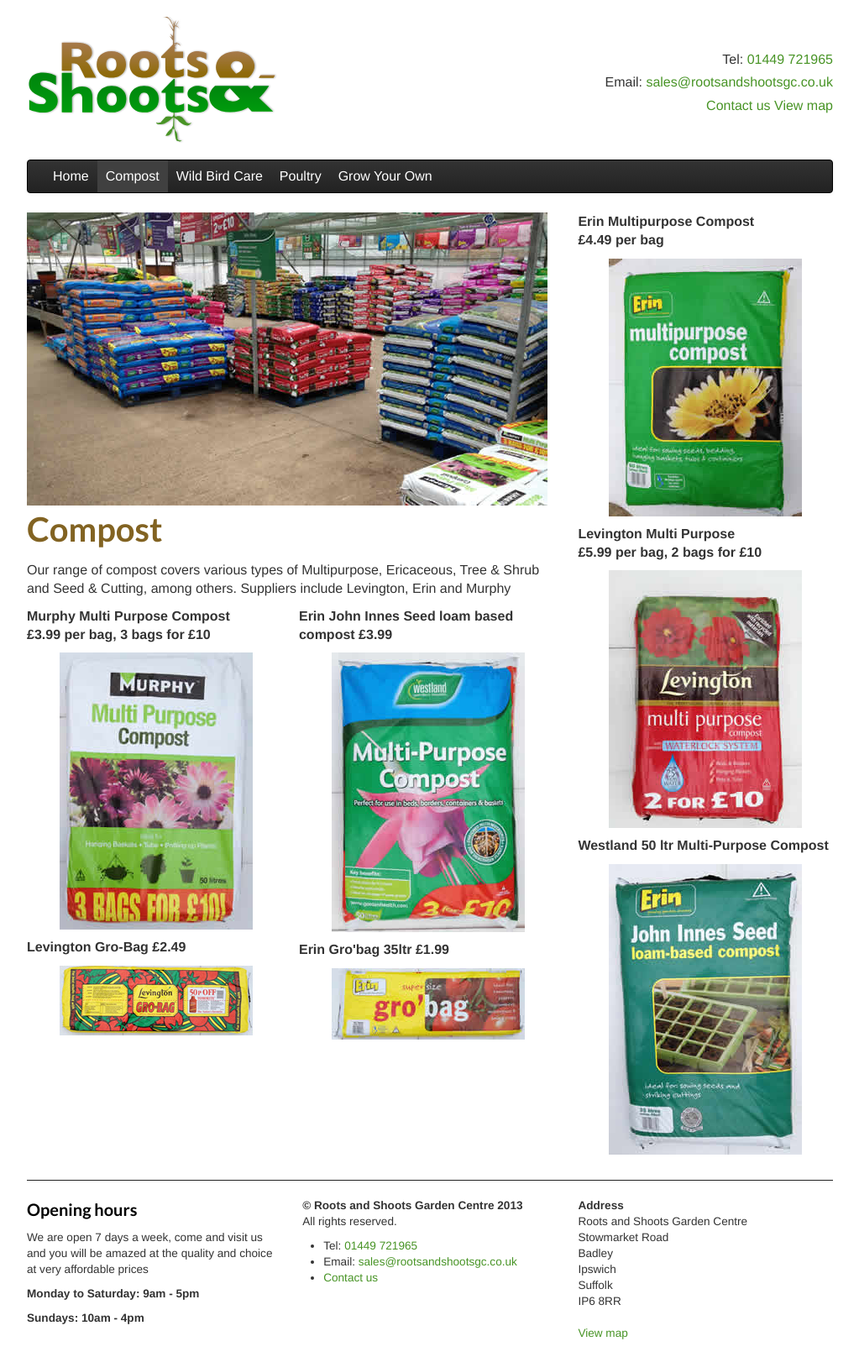
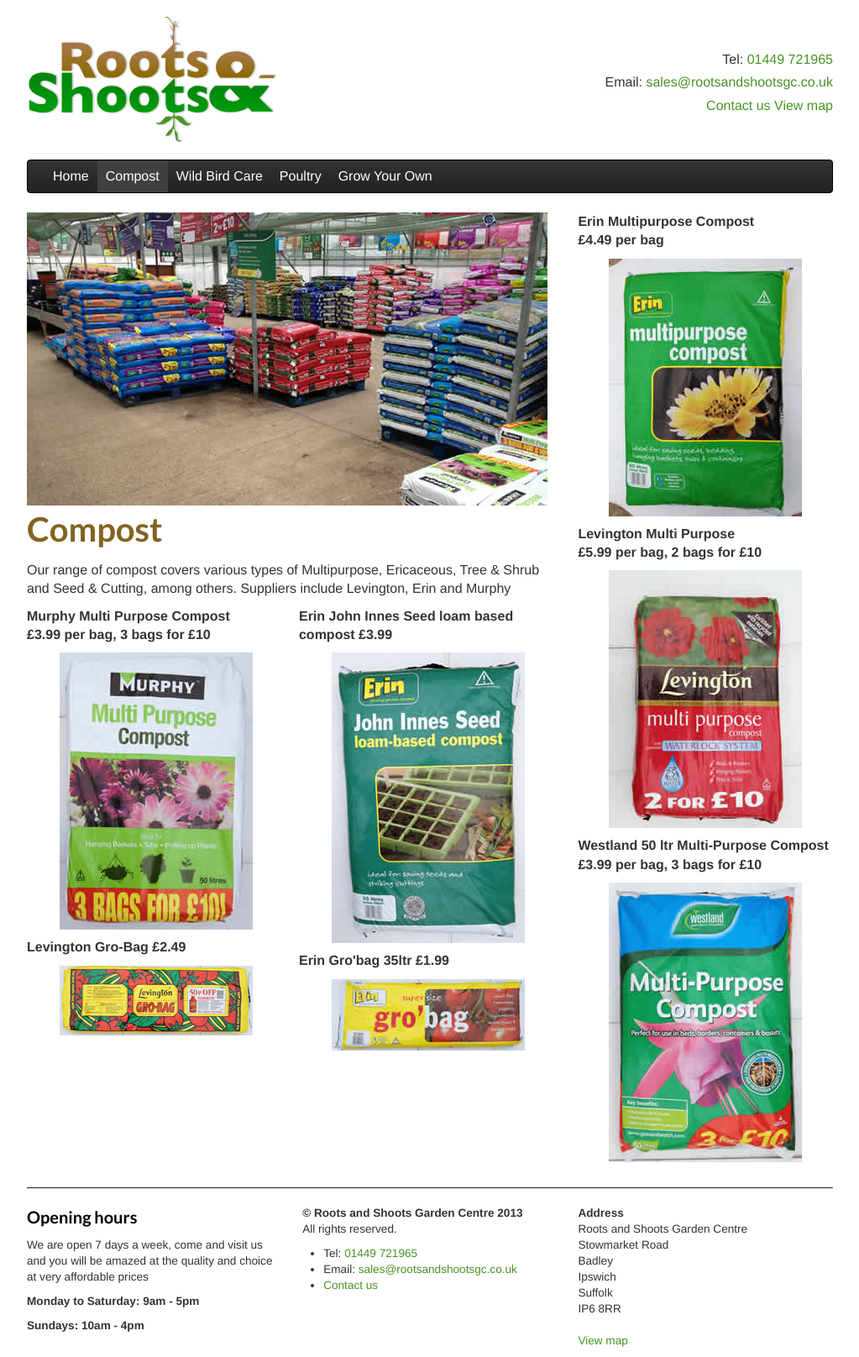
Before and after one commit to RootsShoots/site, a Jekyll site: the page built from compost.md, in a window 1280 px wide. Shown: the whole page at 84% size, without its empty margins (128-1151 px from the left). Built offline with Jekyll 4.4.1, drawn with Linux system fonts in a browser that asks for light colours; nearby versions of some CDN libraries.

Commit message:
Mixed up some compost

```diff
--- a/compost.md
+++ b/compost.md
@@ -7,8 +7,8 @@
     img: erin-multi-purpose.jpg
   - title: Levington Multi Purpose<br /> £5.99 per bag, 2 bags for £10
     img: levington-multi-purpose.jpg
-  - title: Westland 50 ltr Multi-Purpose Compost
-    img: seed-loom.jpg
+  - title: Westland 50 ltr Multi-Purpose Compost <br /> £3.99 per bag, 3 bags for £10
+    img: westlands.jpg
 ---
 
 # Compost
@@ -34,7 +34,7 @@
 
 <p><b>Erin John Innes Seed loam based compost £3.99</b></p>
 
-<p><img alt="Erin John Innes Seed loam based compost" src="img/westlands.jpg" /></p>
+<p><img alt="Erin John Innes Seed loam based compost" src="img/seed-loom.jpg" /></p>
 
 <p><b>Erin Gro'bag 35ltr £1.99</b></p>
 
```
